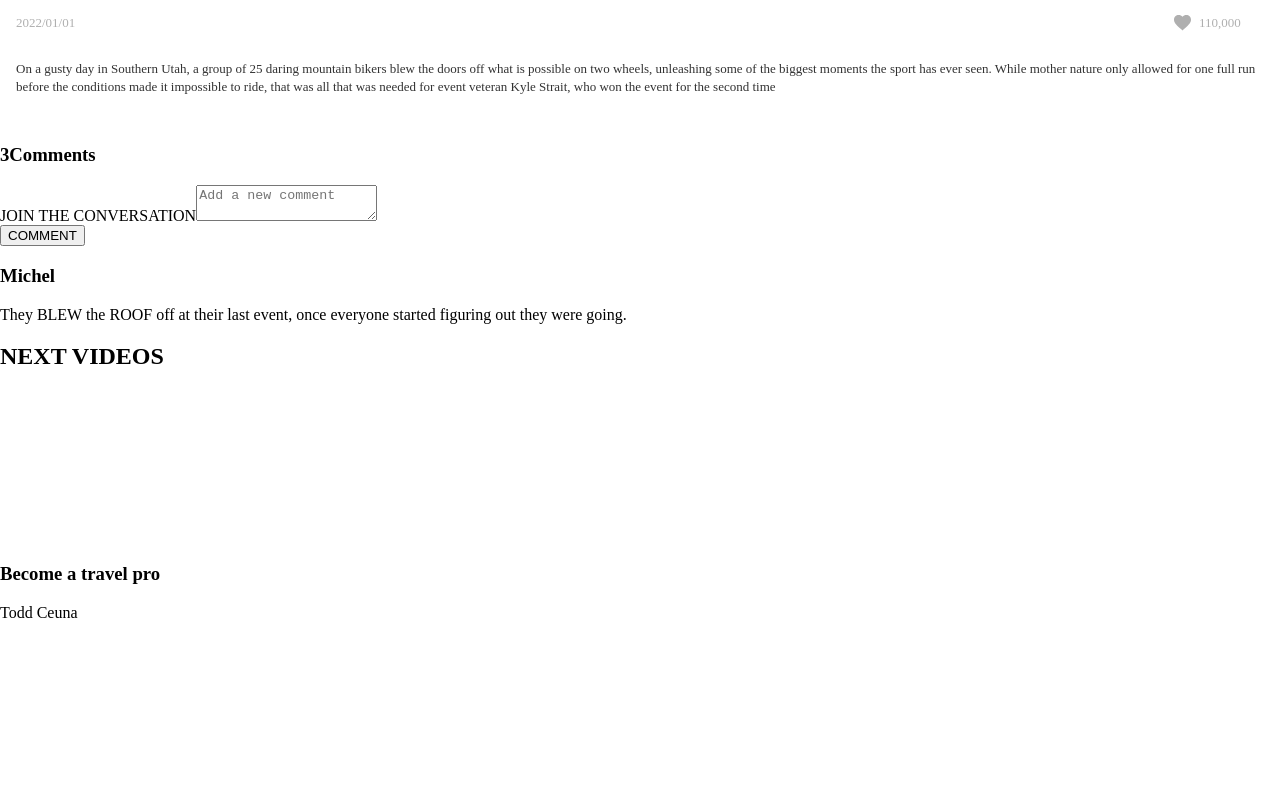
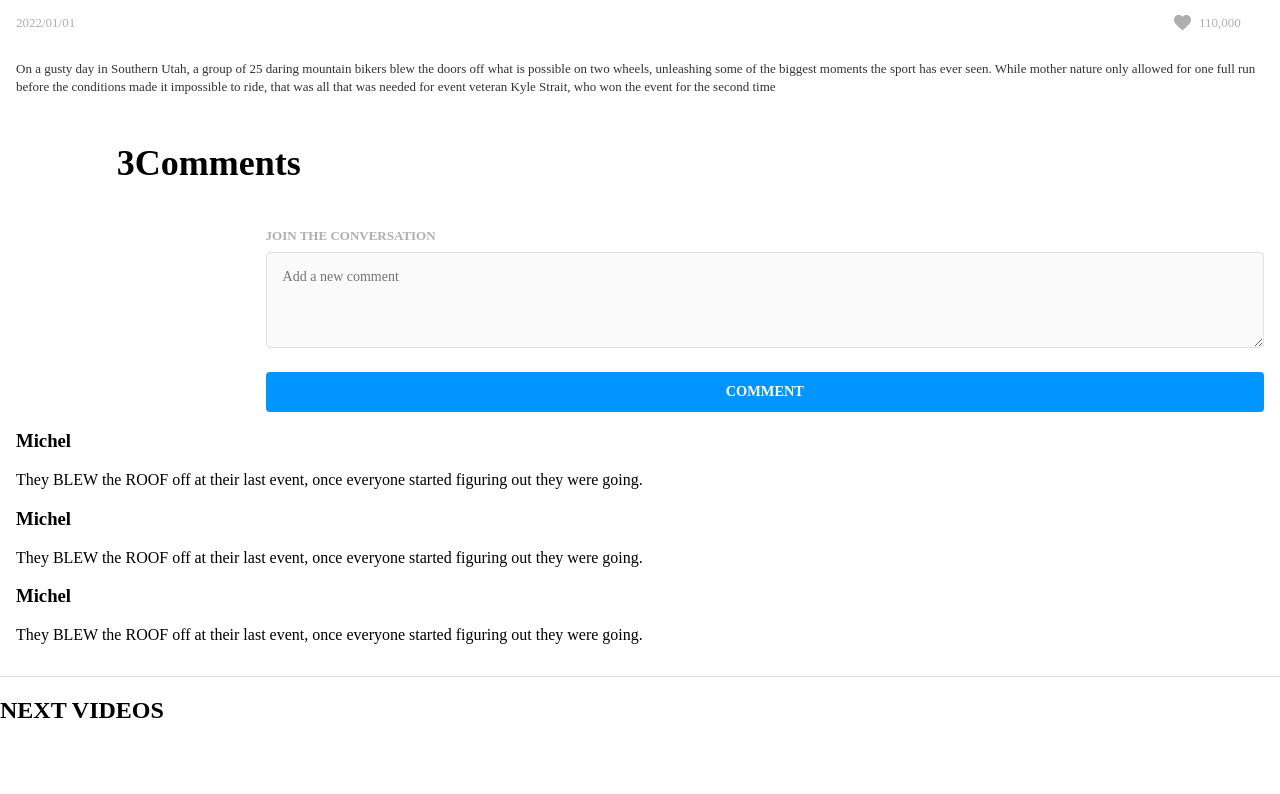
Before and after one commit to mainanchung/Melody_chung_BrainFlix, a React (Create React App) app: page / in a window 1280 px wide. Shown: the part 926-1720 px from the top of the page. Before the commit the page ends 1564 px from the top, so only its background shows below. Built offline with nearby package versions, Linux system fonts and the light colour scheme.

Commit message:
comment form

```diff
--- a/src/Components/CommentForm/CommentForm.js
+++ b/src/Components/CommentForm/CommentForm.js
@@ -2,11 +2,11 @@
 function CommentForm(){
     return(
         <div className='comments__right'>
-            <form className='comments__form'>
-                <label className='comment-form__title'>JOIN THE CONVERSATION</label>
-                <textarea id="commentInput" name='commentInput' placeholder='Add a new comment'></textarea>
+            <form className='comments-form'>
+                <label className='comments-form__title'>JOIN THE CONVERSATION</label>
+                <textarea className='comments-form__area' id="commentInput" name='commentInput' placeholder='Add a new comment'></textarea>
             </form>
-                <button type='submit'>COMMENT</button>
+                <button className='comments-form__btn' type='submit'>COMMENT</button>
         </div>
     )
 }
--- a/src/Components/Comments/Comments.js
+++ b/src/Components/Comments/Comments.js
@@ -5,7 +5,6 @@ import CommentList from '../CommentList/CommentList';
 function Comments(){
 
     return (
-
         <div className='comments'>
             <h3 className='comments__title'>{3}Comments</h3>
                 <div className='comments__form-container'>
@@ -15,6 +14,8 @@ function Comments(){
 
                 <div className='comments__list'>
                     <CommentList />
+                    <CommentList />
+                    <CommentList />
                 </div>
         </div>
 
--- a/src/Components/Comments/Comments.scss
+++ b/src/Components/Comments/Comments.scss
@@ -0,0 +1,86 @@
+@use '../../style/partials/font' as *;
+@use '../../style/partials/mixins'as *;
+@use '../../style/partials/variable' as *;
+
+
+
+
+.comments{
+    width: 100%;
+    border-bottom: $mercury 1px solid;
+    padding: 1rem;
+    // display: flex;
+    // flex-direction: column;
+    font-family: "Avenir";
+
+    &__title{
+        font-weight: 700;
+        margin-top: 0%;
+        font-size: 0.813rem;
+
+
+        @include tablet{
+            font-size: 2.25rem;
+        }
+
+        @include desktop{
+            padding-left: 6.3rem;
+        }
+
+    }
+
+    &__right{
+        display: flex;
+        flex-direction: column;
+        justify-content: center;
+        align-items: flex-start;
+        width: 80%;
+    }
+
+    &__form-container{
+        display: flex;
+        justify-content: flex-end;
+    }
+
+    &-form{
+        display: flex;
+        flex-direction: column;
+        justify-content: flex-start;
+        width: 100%;
+
+        &__title{
+            font-weight: 700;
+            font-size: 0.813rem;
+            color: $silver;
+            margin: 0.5rem 0;
+        }
+
+        &__area{
+            font-family: "Avenir";
+            padding: 1rem;
+            border-radius: 4px;
+            height: 6rem;
+            border: 1px $mercury solid;
+            margin-bottom: 1.5rem;
+            background-color: $alabaster;
+            color: $brainFlix-black;
+
+
+            @include tablet{
+                font-size: 0.875rem;
+                }
+
+            &:focus{
+                border: none;
+                outline: $brainFlix-black 1px solid;
+            }
+
+        }
+
+        &__btn{
+            @include btn-mobile
+        }
+
+    }
+
+}
--- a/src/Components/Header/Header.scss
+++ b/src/Components/Header/Header.scss
@@ -51,15 +51,7 @@
         }
 
         &--btn{
-            border-radius: 4px;
-            height: 40px;
-            font-size: 0.9rem;
-            padding: 0 0.5rem;
-            font-weight: 600;
-            font-family: "Avenir";
-            background-color: $brainFlix-blue;
-            color: $white;
-            border: none;
+           @include btn-mobile;
             margin: 1rem;
             display: flex;
             justify-content: center;
--- a/src/style/partials/_mixins.scss
+++ b/src/style/partials/_mixins.scss
@@ -21,3 +21,34 @@
 @mixin link-set {
  text-decoration: none;
   }
+
+
+
+@mixin btn-mobile {
+  border-radius: 4px;
+  height: 40px;
+  width: 100%;
+  font-size: 0.9rem;
+  padding: 0 2rem;
+  font-weight: 600;
+  font-family: "Avenir";
+  background-color: $brainFlix-blue;
+  color: $white;
+  border: none;
+
+
+}
+
+@mixin btn-tablet_desktop {
+  border-radius: 4px;
+  height: 40px;
+  width: 10rem;
+  font-size: 0.9rem;
+  padding: 0 1.5rem;
+  font-weight: 600;
+  font-family: "Avenir";
+  background-color: $brainFlix-blue;
+  color: $white;
+  border: none;
+
+}
```
